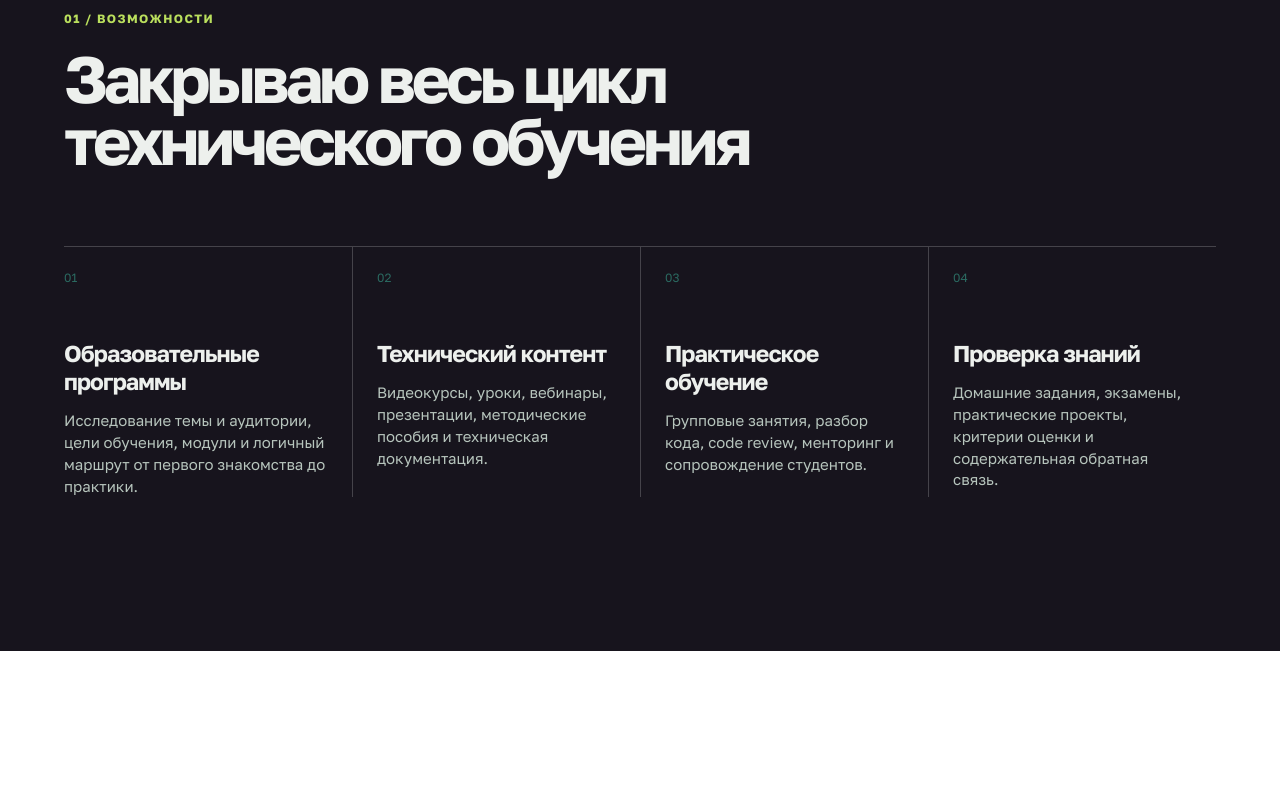
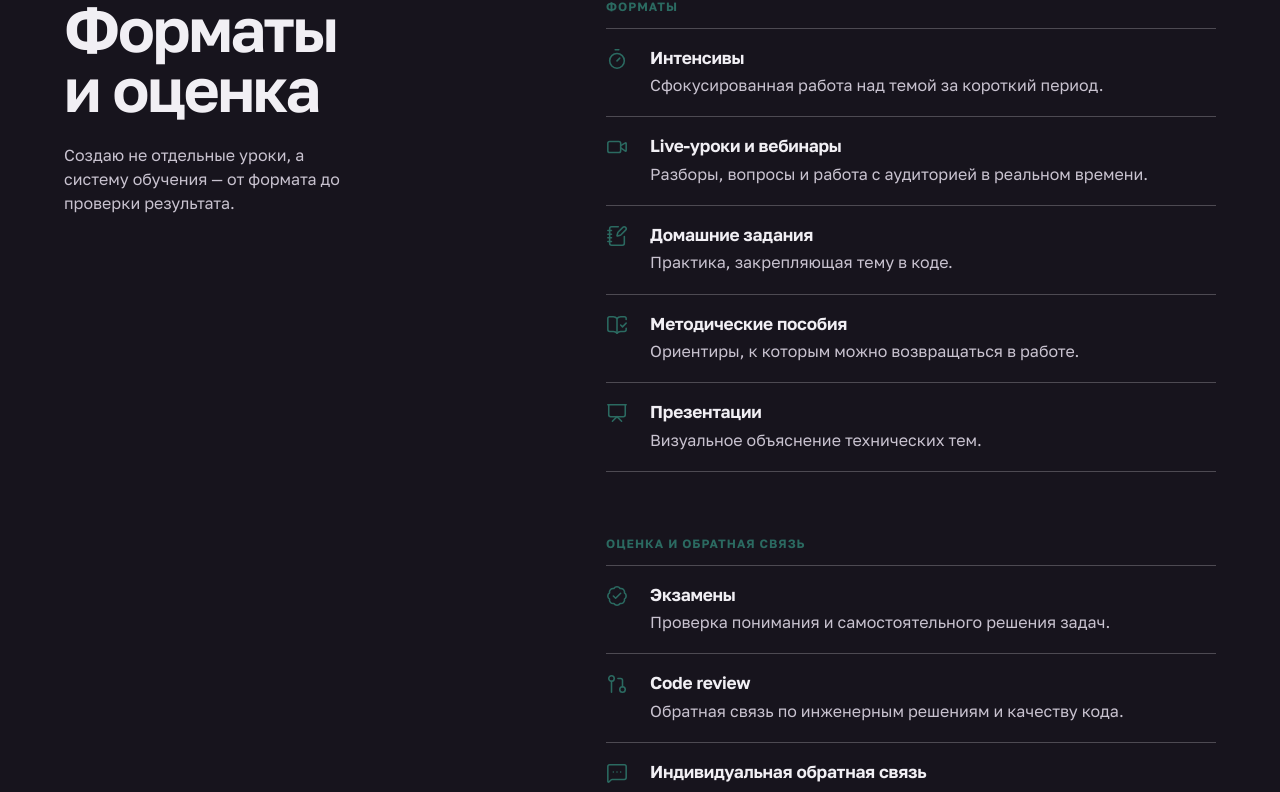
Before and after one commit to safronman/safronman.github.io, a Next.js app: page / in a window 1280 px wide. Shown: the part 7340-8132 px from the top of the page. Built offline with nearby package versions, Linux system fonts and the light colour scheme.

Commit message:
feat: add formats and assessment section

```diff
--- /dev/null
+++ b/app/formats-and-assessment.module.css
@@ -0,0 +1,109 @@
+.assessment {
+  padding: clamp(88px, 11vw, 156px) clamp(22px, 5vw, 82px);
+  background: var(--ink);
+  color: var(--ink-on-dark);
+}
+
+.inner {
+  display: grid;
+  grid-template-columns: minmax(240px, 0.7fr) minmax(0, 1fr);
+  gap: clamp(48px, 9vw, 150px);
+  max-width: 1400px;
+  margin: auto;
+}
+
+.intro h2 {
+  max-width: 9ch;
+  font-size: clamp(2.375rem, 4.8vw, 4.5rem);
+  font-weight: 650;
+  letter-spacing: -0.035em;
+  line-height: 0.98;
+  text-wrap: balance;
+}
+
+.intro p {
+  max-width: 30ch;
+  margin-top: 24px;
+  color: var(--muted-on-dark);
+  line-height: 1.5;
+  text-wrap: pretty;
+}
+
+.groups {
+  display: grid;
+  gap: clamp(36px, 5vw, 64px);
+}
+
+.groupTitle {
+  color: var(--accent);
+  font-size: 0.75rem;
+  font-weight: 650;
+  letter-spacing: 0.08em;
+  text-transform: uppercase;
+}
+
+.group ul {
+  margin-top: 14px;
+  list-style: none;
+  border-top: 1px solid rgba(247, 247, 250, 0.24);
+}
+
+.item {
+  display: grid;
+  grid-template-columns: 28px minmax(0, 1fr);
+  gap: 16px;
+  align-items: start;
+  padding: 18px 0 19px;
+  border-bottom: 1px solid rgba(247, 247, 250, 0.24);
+  transition: color 0.2s cubic-bezier(0.16, 1, 0.3, 1);
+}
+
+.item svg {
+  width: 22px;
+  height: 22px;
+  margin-top: 1px;
+  color: var(--accent);
+  transition: color 0.2s cubic-bezier(0.16, 1, 0.3, 1);
+}
+
+.item h3 {
+  font-size: clamp(1.0625rem, 1.35vw, 1.1875rem);
+  font-weight: 650;
+  letter-spacing: -0.015em;
+  line-height: 1.3;
+}
+
+.item p {
+  max-width: 56ch;
+  margin-top: 5px;
+  color: var(--muted-on-dark);
+  font-size: 1rem;
+  line-height: 1.45;
+  text-wrap: pretty;
+}
+
+.item:hover {
+  color: var(--accent);
+}
+
+.item:hover svg {
+  color: var(--ink-on-dark);
+}
+
+@media (max-width: 820px) {
+  .inner {
+    grid-template-columns: 1fr;
+    gap: 48px;
+  }
+
+  .intro h2 {
+    max-width: 12ch;
+  }
+}
+
+@media (prefers-reduced-motion: reduce) {
+  .item,
+  .item svg {
+    transition: none;
+  }
+}
--- /dev/null
+++ b/app/formats-and-assessment.tsx
@@ -0,0 +1,120 @@
+import type { LucideIcon } from "lucide-react";
+import {
+  BadgeCheck,
+  BookOpenCheck,
+  GitPullRequest,
+  MessageSquareMore,
+  NotebookPen,
+  Presentation,
+  Timer,
+  Video,
+} from "lucide-react";
+import styles from "./formats-and-assessment.module.css";
+
+type AssessmentItemProps = {
+  description: string;
+  icon: LucideIcon;
+  title: string;
+};
+
+const formats: AssessmentItemProps[] = [
+  {
+    description: "Сфокусированная работа над темой за короткий период.",
+    icon: Timer,
+    title: "Интенсивы",
+  },
+  {
+    description: "Разборы, вопросы и работа с аудиторией в реальном времени.",
+    icon: Video,
+    title: "Live-уроки и вебинары",
+  },
+  {
+    description: "Практика, закрепляющая тему в коде.",
+    icon: NotebookPen,
+    title: "Домашние задания",
+  },
+  {
+    description: "Ориентиры, к которым можно возвращаться в работе.",
+    icon: BookOpenCheck,
+    title: "Методические пособия",
+  },
+  {
+    description: "Визуальное объяснение технических тем.",
+    icon: Presentation,
+    title: "Презентации",
+  },
+];
+
+const assessment: AssessmentItemProps[] = [
+  {
+    description: "Проверка понимания и самостоятельного решения задач.",
+    icon: BadgeCheck,
+    title: "Экзамены",
+  },
+  {
+    description: "Обратная связь по инженерным решениям и качеству кода.",
+    icon: GitPullRequest,
+    title: "Code review",
+  },
+  {
+    description: "Помощь студенту увидеть следующий шаг.",
+    icon: MessageSquareMore,
+    title: "Индивидуальная обратная связь",
+  },
+];
+
+function AssessmentItem({
+  description,
+  icon: Icon,
+  title,
+}: AssessmentItemProps) {
+  return (
+    <li className={styles.item}>
+      <Icon aria-hidden="true" strokeWidth={1.7} />
+      <div>
+        <h3>{title}</h3>
+        <p>{description}</p>
+      </div>
+    </li>
+  );
+}
+
+function AssessmentGroup({
+  items,
+  title,
+}: {
+  items: AssessmentItemProps[];
+  title: string;
+}) {
+  return (
+    <section className={styles.group}>
+      <h3 className={styles.groupTitle}>{title}</h3>
+      <ul>
+        {items.map((item) => (
+          <AssessmentItem key={item.title} {...item} />
+        ))}
+      </ul>
+    </section>
+  );
+}
+
+export default function FormatsAndAssessment() {
+  return (
+    <section className={styles.assessment} id="formats-and-assessment">
+      <div className={styles.inner}>
+        <header className={styles.intro}>
+          <h2>Форматы и оценка</h2>
+          <p>
+            Создаю не отдельные уроки, а систему обучения — от формата до
+            проверки результата.
+          </p>
+        </header>
+
+        <div className={styles.groups}>
+          <AssessmentGroup items={formats} title="Форматы" />
+          <AssessmentGroup items={assessment} title="Оценка и обратная связь" />
+        </div>
+      </div>
+    </section>
+  );
+}
--- a/app/page.tsx
+++ b/app/page.tsx
@@ -6,6 +6,7 @@ import {
 } from "lucide-react";
 import Image from "next/image";
 import CourseCatalog from "./course-catalog";
+import FormatsAndAssessment from "./formats-and-assessment";
 import styles from "./page.module.css";
 import Presentations from "./presentations";
 import StyleGuide from "./style-guide";
@@ -231,6 +232,8 @@ export default function Home() {
 
       <StyleGuide />
 
+      <FormatsAndAssessment />
+
       <section className={`${styles.section} ${styles.services}`}>
         <div className={styles.sectionIntro}>
           <p className={styles.kicker}>01 / Возможности</p>
```
Also changed, not shown: .impeccable/design.json.
